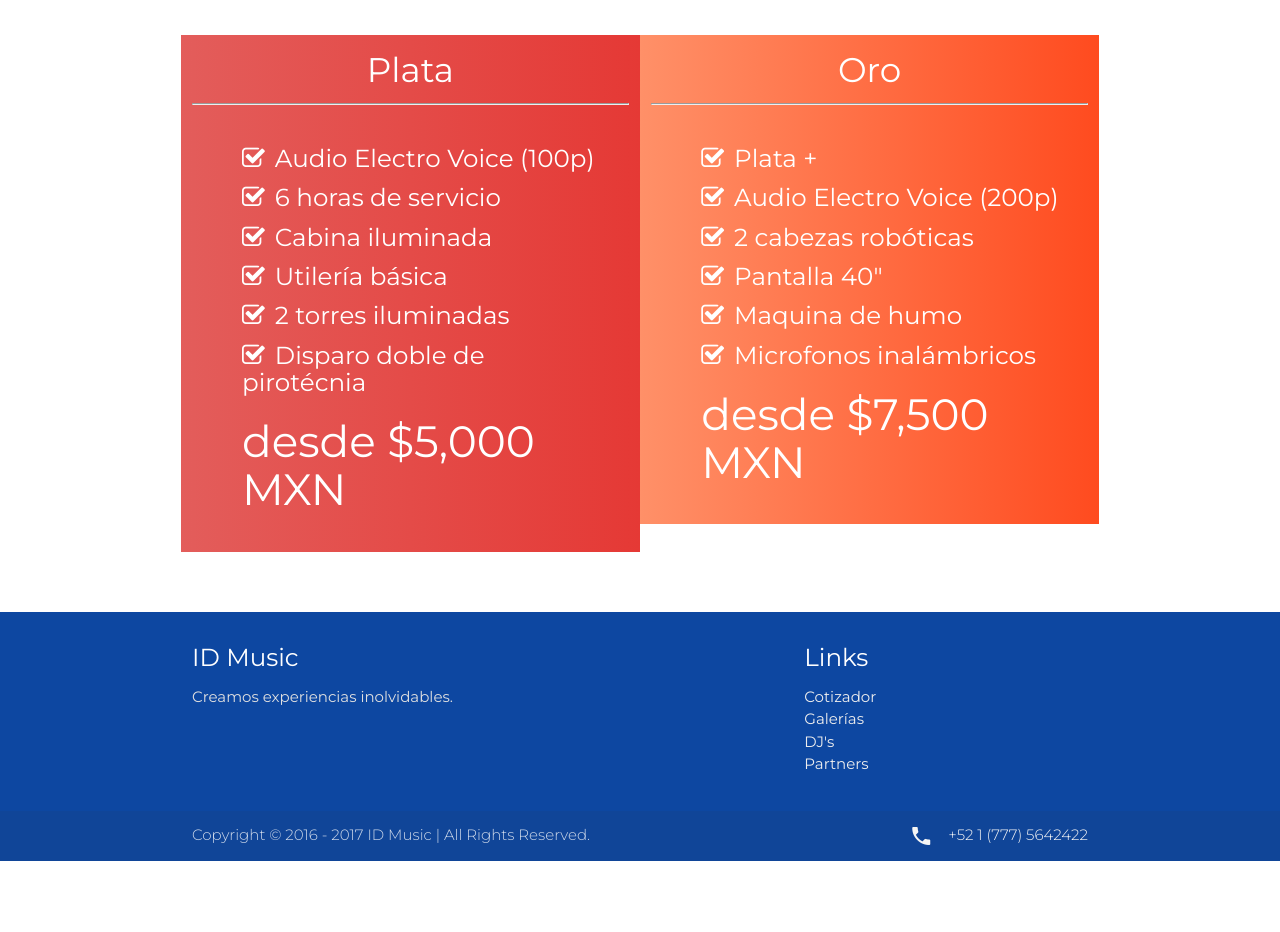
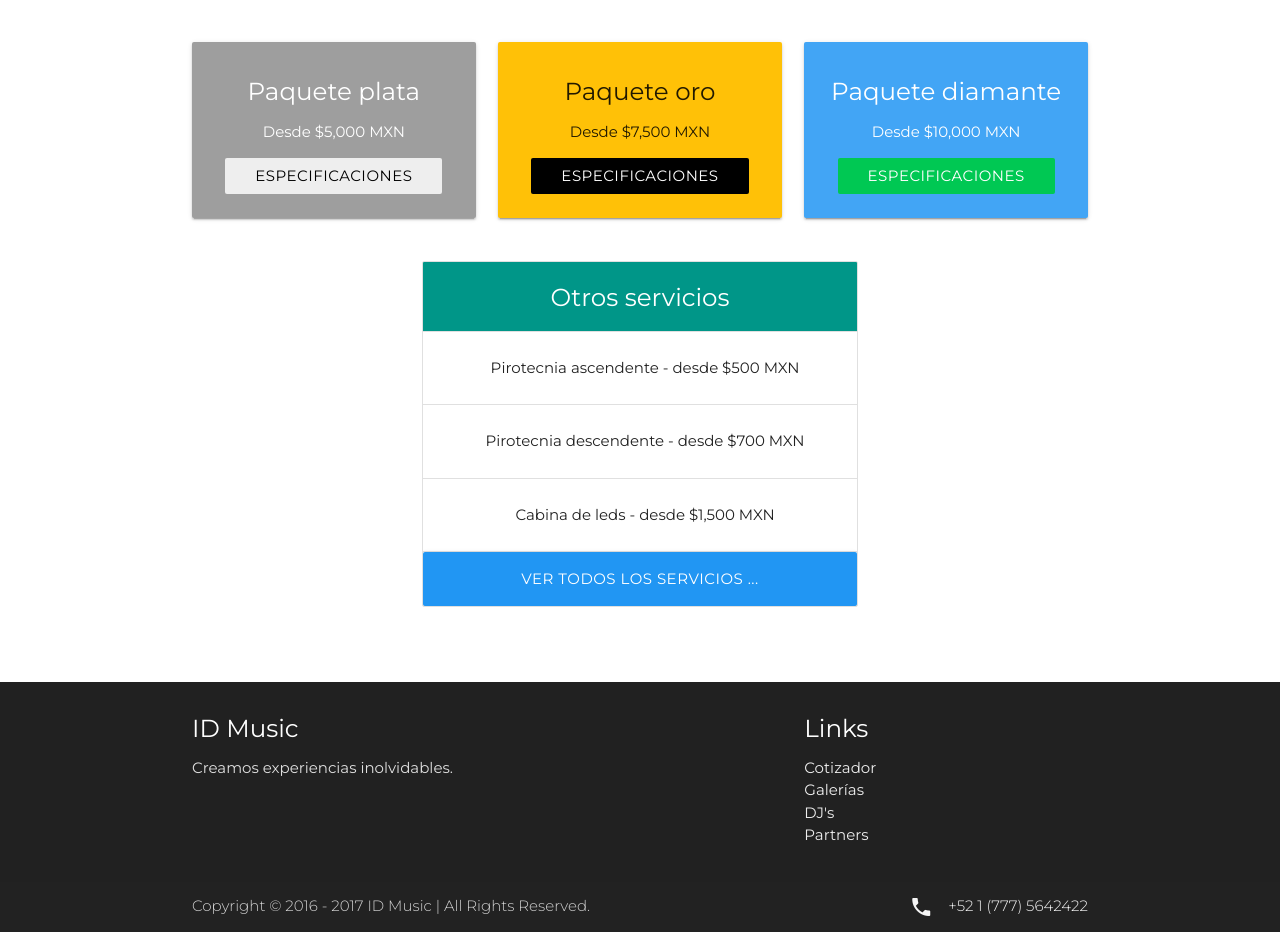
Before and after one commit to akmomx/idmusic, a website: page index.html in a window 1280 px wide. Shown: the part 960-1892 px from the top of the page. Before the commit the page ends 1821 px from the top, so only its background shows below. Drawn offline with nearby package versions, Linux system fonts and the light colour scheme.

Commit message:
Style modification and files generated through webpack

```diff
--- a/index.html
+++ b/index.html
@@ -26,13 +26,13 @@
               <li><a href="about.html">Nosotros</a></li>
               <li><a href="#!">Cotizar</a></li>
               <li><a href="gallery.html">Galerias</a></li>
-              <li><a href="#!">Contacto</a></li>
+              <li><a href="contact.html">Contacto</a></li>
             </ul>
             <ul class="side-nav" id="mobile-demo">
               <li><a href="about.html">Nosotros</a></li>
               <li><a href="#!">Cotizar</a></li>
               <li><a href="gallery.html">Galerias</a></li>
-              <li><a href="#!">Contacto</a></li>
+              <li><a href="contact.html">Contacto</a></li>
             </ul>
           </div>
         </nav>
@@ -66,44 +66,58 @@
     </div>
     <div class="container spaced-top">
       <div class="row">
-        <div class="col s12 m6 pack pack-one">
-          <h4 class="center-align">
-            Plata
-          </h4>
-          <hr>
-          <div class="pack-content">
-            <h5 class="pack-element">Audio Electro Voice (100p)</h5>
-            <h5 class="pack-element">6 horas de servicio</h5>
-            <h5 class="pack-element">Cabina iluminada</h5>
-            <h5 class="pack-element">Utilería básica</h5>
-            <h5 class="pack-element">2 torres iluminadas</h5>
-            <h5 class="pack-element">Disparo doble de pirotécnia</h5>
-            <h3>
-              desde $5,000 MXN
-            </h3>
+        <div class="col s12 m4">
+          <div class="card-panel grey white-text hoverable center">
+            <div class="card-content">
+              <h5>Paquete plata</h5>
+              <p>Desde $5,000 MXN</p>
+              <a href="#!" class="btn btn-flat grey lighten-3 black-text waves-effect waves-light">Especificaciones</a>
+            </div>
           </div>
         </div>
-        <div class="col s12 m6 pack pack-two">
-          <h4 class="center-align">
-            Oro
-          </h4>
-          <hr>
-          <div class="pack-content">
-            <h5 class="pack-element">Plata +</h5>
-            <h5 class="pack-element">Audio Electro Voice (200p)</h5>
-            <h5 class="pack-element">2 cabezas robóticas</h5>
-            <h5 class="pack-element">Pantalla 40"</h5>
-            <h5 class="pack-element">Maquina de humo</h5>
-            <h5 class="pack-element">Microfonos inalámbricos</h5>
-            <h3>
-              desde $7,500 MXN
-            </h3>
+        <div class="col s12 m4">
+          <div class="card-panel amber hoverable center">
+            <div class="card-content">
+              <h5>Paquete oro</h5>
+              <p>Desde $7,500 MXN</p>
+              <a href="#!" class="btn btn-flat black white-text waves-effect waves-light">Especificaciones</a>
+            </div>
           </div>
+        </div>
+        <div class="col s12 m4">
+          <div class="card-panel blue lighten-1 white-text hoverable center">
+            <div class="card-content">
+              <h5>Paquete diamante</h5>
+              <p>Desde $10,000 MXN</p>
+              <a href="#!" class="btn btn-flat green accent-4 white-text waves-effect waves-light">Especificaciones</a>
+            </div>
+          </div>
+        </div>
+      </div>
+      <div class="row">
+        <div class="col s12 m6 offset-m3">
+          <ul class="collection with-header center">
+            <li class="collection-header teal">
+              <h5 class="center-align white-text">Otros servicios</h5>
+            </li>
+            <li class="collection-item">
+              <p>Pirotecnia ascendente - desde $500 MXN</p>
+            </li>
+            <li class="collection-item">
+              <p>Pirotecnia descendente - desde $700 MXN</p>
+            </li>
+            <li class="collection-item">
+              <p>Cabina de leds - desde $1,500 MXN</p>
+            </li>
+            <li>
+              <a href="#!" class="btn btn-large btn-block blue white-text">Ver todos los servicios ...</a>
+            </li>
+          </ul>
         </div>
       </div>
     </div>
   </section>
-  <footer class="page-footer blue darken-4 hide-on-med-and-down">
+  <footer class="page-footer grey darken-4 hide-on-med-and-down">
     <div class="container">
       <div class="row">
         <div class="col l6 s12">
--- a/source/js/website.js
+++ b/source/js/website.js
@@ -1,4 +1,8 @@
 $(document).ready(function () {
   $('.button-collapse').sideNav();
   $('.materialboxed').materialbox();
+  $('.carousel').carousel({
+    fullWidth: true,
+    indicators: true
+  });
 });
--- a/source/sass/website.scss
+++ b/source/sass/website.scss
@@ -52,16 +52,10 @@ body {
 }
 
 // Paquetes
-.pack {
-  * {
-    color: white;
-  }
-}
-
 .pack-one {
-  background: #e53935;  /* fallback for old browsers */
-  background: -webkit-linear-gradient(to right, #e35d5b, #e53935);  /* Chrome 10-25, Safari 5.1-6 */
-  background: linear-gradient(to right, #e35d5b, #e53935); /* W3C, IE 10+/ Edge, Firefox 16+, Chrome 26+, Opera 12+, Safari 7+ */
+  background: rgba(#e53935, .2);  /* fallback for old browsers */
+  background: -webkit-linear-gradient(to right, rgba(#e35d5b, .2), rgba(#e53935, .2));  /* Chrome 10-25, Safari 5.1-6 */
+  background: linear-gradient(to right, rgba(#e35d5b, .2), rgba(#e53935, .2)); /* W3C, IE 10+/ Edge, Firefox 16+, Chrome 26+, Opera 12+, Safari 7+ */
 
 }
 
--- a/webpack.mix.js
+++ b/webpack.mix.js
@@ -11,7 +11,8 @@ let mix = require('laravel-mix');
  |
  */
 
-mix.js('source/js/website.js', 'dist/js/')
+mix
+  //  .js('source/js/website.js', 'dist/js/')
    .sass('source/sass/website.scss', 'dist/css/')
    .browserSync({
      server: true,
```
Also changed, not shown: gallery.html (+2 -2 lines), dist/css/website.css, dist/js/website.js.
